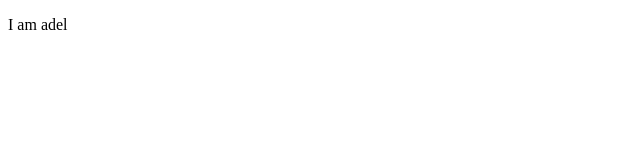
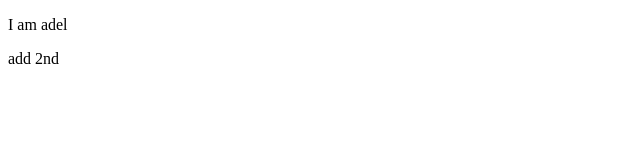
Before and after one commit to adel2090/git-example-project, a plain HTML site: page index.html in a window 1280 px wide. Shown: the full height of the page, 0-640 px from the left. Drawn offline with Linux system fonts and the light colour scheme.

Commit message:
Added 2nd paragraph to index. Added 2nd page to project

```diff
--- a/index.html
+++ b/index.html
@@ -8,5 +8,6 @@
   </head>
   <body>
     <p>I am adel</p>
+    <p>add 2nd</p>
   </body>
 </html>
```
Also changed, not shown: page2.html (added, +1 -0 lines).
